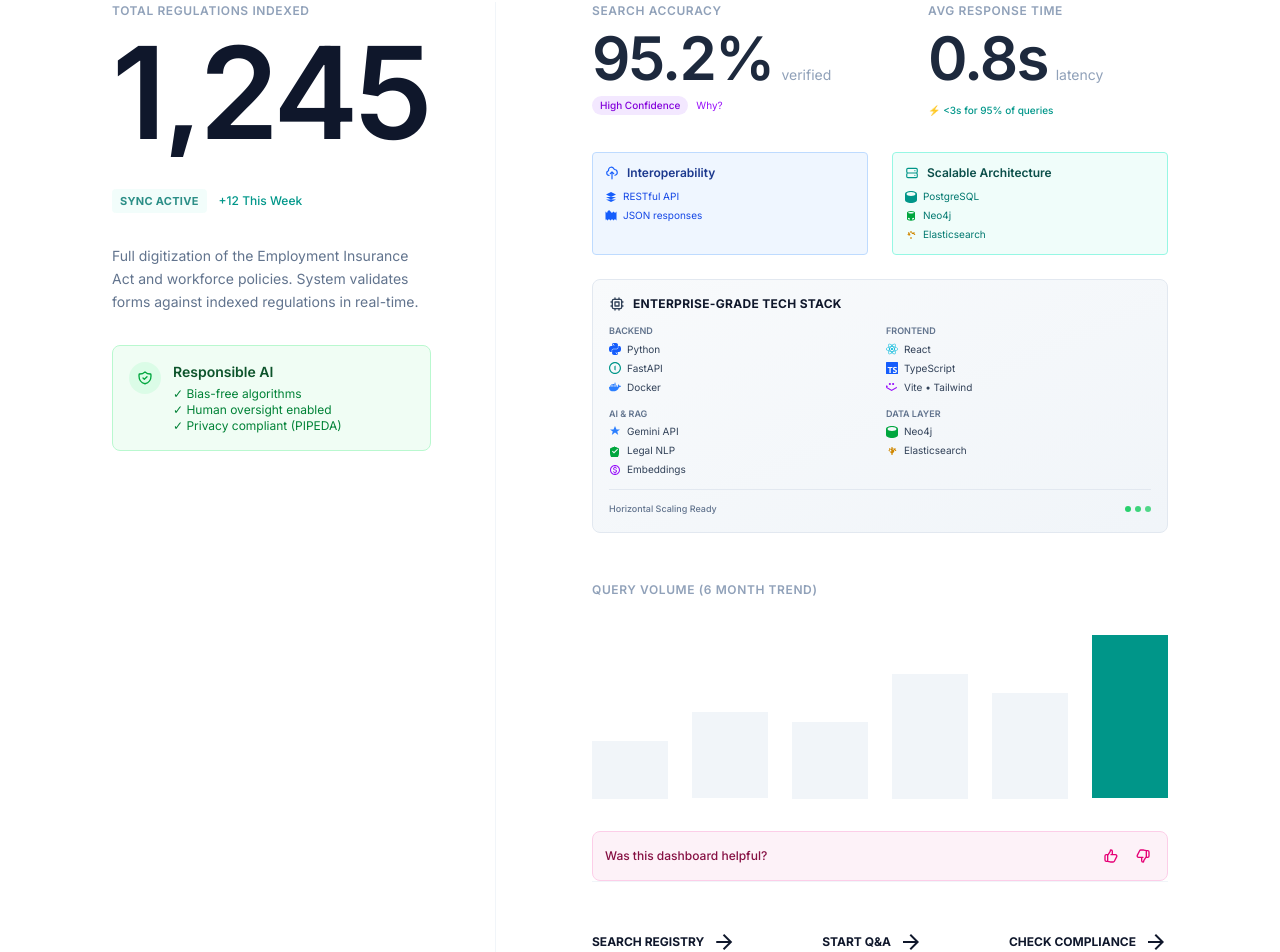
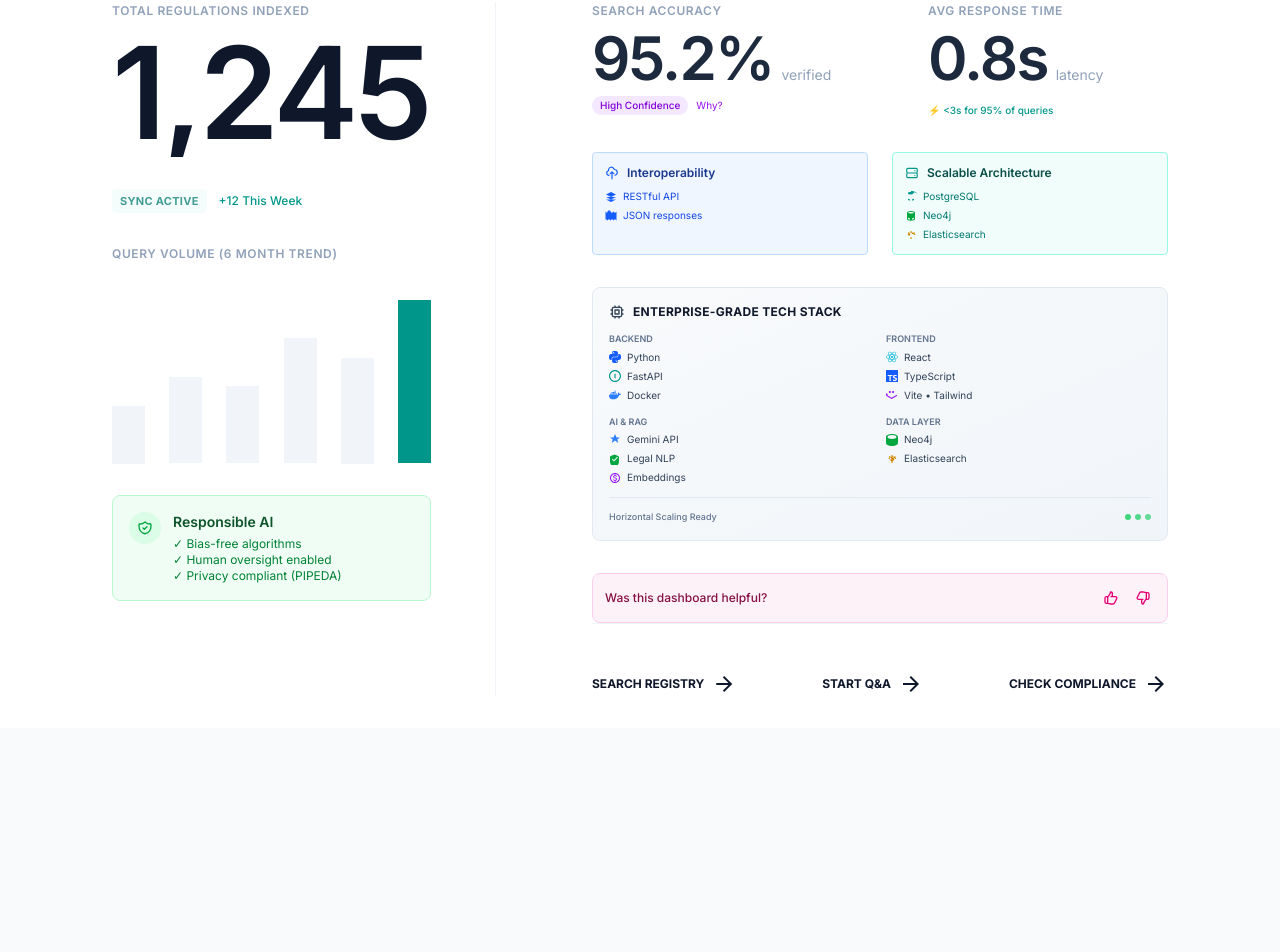
Before and after one commit to samjd-zz/regulatory-intelligence-assistant, a React (Vite) app in the folder frontend/: page / in a window 1280 px wide. Shown: the part 203-1155 px from the top of the page. After the commit the page ends 931 px from the top, so only its background shows below. Built offline with nearby package versions, Linux system fonts and the light colour scheme.

Commit message:
small promor adjust

```diff
--- a/frontend/src/pages/Dashboard.tsx
+++ b/frontend/src/pages/Dashboard.tsx
@@ -78,11 +78,41 @@
 								+12 This Week
 							</span>
 						</div>
-						<p className="text-sm text-slate-500 dark:text-zinc-300 leading-relaxed max-w-sm animate-slide-up delay-300">
-							Full digitization of the Employment Insurance Act and workforce
-							policies. System validates forms against indexed regulations in
-							real-time.
-						</p>
+
+						{/* Query Volume Chart - */}
+						<div className="mt-8 animate-slide-up delay-400">
+							<p className="label-kpi mb-8">Query Volume (6 Month Trend)</p>
+							<div className="w-full h-48 flex items-end justify-between gap-6 max-w-2xl">
+								<div
+									className="w-full bg-slate-100 dark:bg-zinc-800 h-[30%] chart-bar"
+									style={{ animationDelay: "400ms" }}
+								></div>
+								<div
+									className="w-full bg-slate-100 dark:bg-zinc-800 h-[45%] chart-bar"
+									style={{ animationDelay: "500ms" }}
+								></div>
+								<div
+									className="w-full bg-slate-100 dark:bg-zinc-800 h-[40%] chart-bar"
+									style={{ animationDelay: "600ms" }}
+								></div>
+								<div
+									className="w-full bg-slate-100 dark:bg-zinc-800 h-[65%] chart-bar"
+									style={{ animationDelay: "700ms" }}
+								></div>
+								<div
+									className="w-full bg-slate-100 dark:bg-zinc-800 h-[55%] chart-bar"
+									style={{ animationDelay: "800ms" }}
+								></div>
+								<div
+									className="w-full bg-teal-600 h-[85%] relative chart-bar group cursor-pointer"
+									style={{ animationDelay: "900ms" }}
+								>
+									<span className="absolute -top-8 left-1/2 -translate-x-1/2 bg-teal-600 text-white text-[10px] font-bold px-2 py-1 rounded opacity-0 group-hover:opacity-100 transition-opacity transform translate-y-2 group-hover:translate-y-0">
+										NOW
+									</span>
+								</div>
+							</div>
+						</div>
 
 						{/* Impact & Responsible AI Indicators */}
 						<div className="mt-8 p-4 bg-green-50 dark:bg-green-900/10 border border-green-200 dark:border-green-800 rounded-lg animate-slide-up delay-400">
@@ -184,7 +214,7 @@
 							<div className="flex flex-col gap-1">
 								<div className="flex items-center gap-1.5">
 									<svg className="w-3 h-3 text-teal-600 dark:text-teal-400" viewBox="0 0 24 24" fill="currentColor">
-										<path d="M12 0c6.627 0 12 2.686 12 6v12c0 3.314-5.373 6-12 6s-12-2.686-12-6V6c0-3.314 5.373-6 12-6zm0 2C7.03 2 3 3.79 3 6s4.03 4 9 4 9-1.79 9-4-4.03-4-9-4zM3 8.69c1.953 1.396 5.174 2.31 9 2.31s7.047-.914 9-2.31V12c0 2.21-4.03 4-9 4s-9-1.79-9-4V8.69z"/>
+										<path d="M12 0c6.627 0 12 2.686 12 6v12c0 2 3.6 3.5 8 3.5s8-1.5 8-3.5V5.5C20 3.6 16.4 2 12 2zm-6 3.5c0-.3 2.7-1.5 6-1.5s6 1.2 6 1.5S15.3 7 12 7 6 5.8 6 5.5zM6 18v-2.3c1.3.6 2.6.9 4 1.1v2.3c-2.2-.2-4-.7-4-1.1zm8 1.1v-2.3c1.4-.2 2.7-.5 4-1.1V18c0 .4-1.8.9-4 1.1z"/>
 									</svg>
 									<span className="text-[10px] text-teal-700 dark:text-teal-300">PostgreSQL</span>
 								</div>
@@ -204,8 +234,11 @@
 						</div>
 					</div>
 
-					{/* Tech Stack Showcase */}
-					<div className="mt-6 p-4 bg-gradient-to-br from-slate-50 to-slate-100 dark:from-zinc-900 dark:to-zinc-800 border border-slate-200 dark:border-zinc-700 rounded-lg animate-slide-up delay-375">
+
+
+
+					{/* Enterprise-Grade Tech Stack*/}
+					<div className="mt-8 p-4 bg-gradient-to-br from-slate-50 to-slate-100 dark:from-zinc-900 dark:to-zinc-800 border border-slate-200 dark:border-zinc-700 rounded-lg animate-slide-up delay-375">
 						<div className="flex items-center gap-2 mb-3">
 							<svg className="w-4 h-4 text-slate-700 dark:text-zinc-300" fill="none" stroke="currentColor" viewBox="0 0 24 24">
 								<path strokeLinecap="round" strokeLinejoin="round" strokeWidth={2} d="M9 3v2m6-2v2M9 19v2m6-2v2M5 9H3m2 6H3m18-6h-2m2 6h-2M7 19h10a2 2 0 002-2V7a2 2 0 00-2-2H7a2 2 0 00-2 2v10a2 2 0 002 2zM9 9h6v6H9V9z" />
@@ -314,41 +347,6 @@
 						</div>
 					</div>
 
-					{/* Middle Row: Chart with Scalability Context */}
-					<div className="mt-12 animate-slide-up delay-300">
-						<p className="label-kpi mb-8">Query Volume (6 Month Trend)</p>
-						<div className="w-full h-48 flex items-end justify-between gap-6 max-w-2xl">
-							<div
-								className="w-full bg-slate-100 dark:bg-zinc-800 h-[30%] chart-bar"
-								style={{ animationDelay: "400ms" }}
-							></div>
-							<div
-								className="w-full bg-slate-100 dark:bg-zinc-800 h-[45%] chart-bar"
-								style={{ animationDelay: "500ms" }}
-							></div>
-							<div
-								className="w-full bg-slate-100 dark:bg-zinc-800 h-[40%] chart-bar"
-								style={{ animationDelay: "600ms" }}
-							></div>
-							<div
-								className="w-full bg-slate-100 dark:bg-zinc-800 h-[65%] chart-bar"
-								style={{ animationDelay: "700ms" }}
-							></div>
-							<div
-								className="w-full bg-slate-100 dark:bg-zinc-800 h-[55%] chart-bar"
-								style={{ animationDelay: "800ms" }}
-							></div>
-							<div
-								className="w-full bg-teal-600 h-[85%] relative chart-bar group cursor-pointer"
-								style={{ animationDelay: "900ms" }}
-							>
-								<span className="absolute -top-8 left-1/2 -translate-x-1/2 bg-teal-600 text-white text-[10px] font-bold px-2 py-1 rounded opacity-0 group-hover:opacity-100 transition-opacity transform translate-y-2 group-hover:translate-y-0">
-									NOW
-								</span>
-							</div>
-						</div>
-					</div>
-
 					{/* Usability Feedback Widget */}
 					<div className="mt-8 p-3 bg-pink-50 dark:bg-pink-900/10 border border-pink-200 dark:border-pink-800 rounded-lg animate-slide-up delay-450">
 						<div className="flex items-center justify-between">
```
